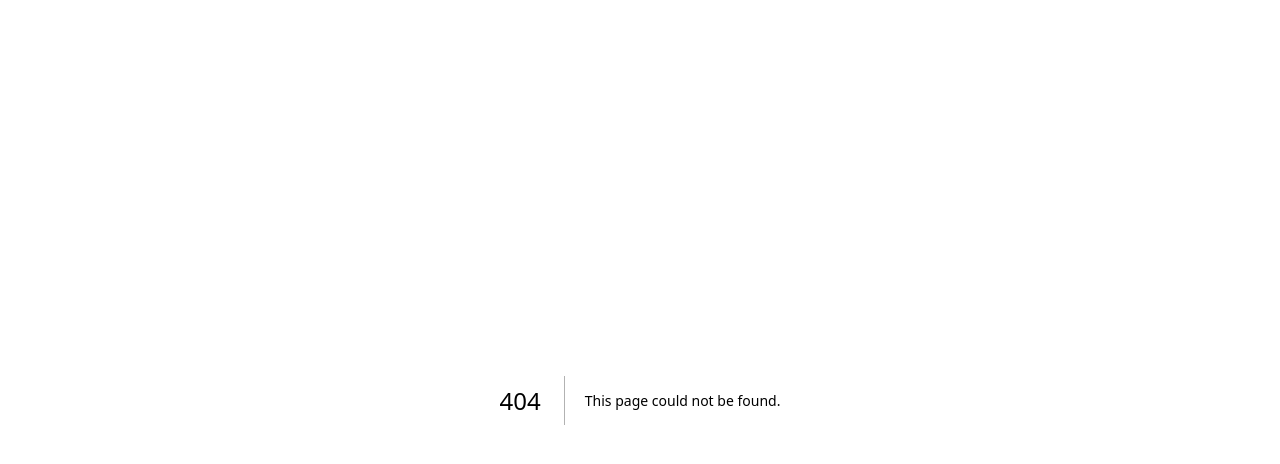
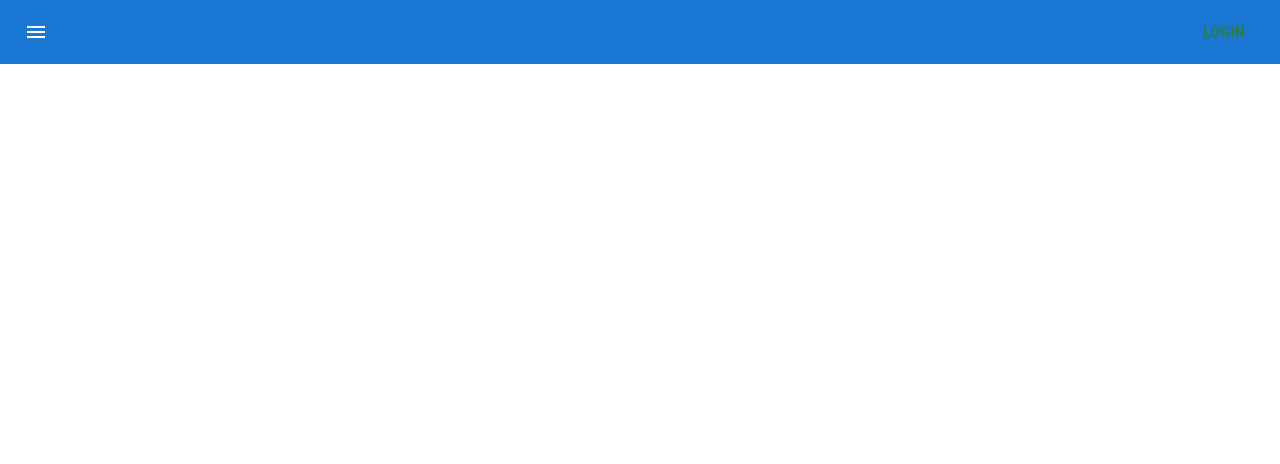
Before and after one commit to B00150046/Krispy_Kreme, a Next.js app in the folder doughnuts/: page /register in a window 1280 px wide. Before the commit this address had no page. Shown: the top 464 px of the page. Built offline with nearby package versions, Linux system fonts and the light colour scheme.

Commit message:
Back-end Expansion
Added new files for numerous functions of the website

```diff
--- /dev/null
+++ b/doughnuts/src/app/api/getDoughnuts/route.js
@@ -0,0 +1,12 @@
+export async function getDoughnuts(req, res) {
+
+    const {MongoClient} = require('mongodb');
+    const url = process.env.MONGODB_URI;
+    const client = new MongoClient(url);
+    const dbName = 'database';
+    await client.connect();
+    const db = client.db(dbName);
+    const collection = db.collection('doughnuts');
+    const Response = await collection.find().toArray();
+    return Response.json()
+}
--- /dev/null
+++ b/doughnuts/src/app/register/page.js
@@ -0,0 +1,35 @@
+'use client'
+import * as React from 'react';
+import AppBar from '@mui/material/AppBar';
+import Box from '@mui/material/Box';
+import Toolbar from '@mui/material/Toolbar';
+import Typography from '@mui/material/Typography';
+import Button from '@mui/material/Button';
+import IconButton from '@mui/material/IconButton';
+import MenuIcon from '@mui/icons-material/Menu';
+import {useState} from 'react';
+
+export default function Page() {
+    const [open, setOpen] = useState(false);
+    return (
+        <Box sx={{ flexGrow: 1 }}>
+        <AppBar position="static">
+            <Toolbar>
+            <IconButton
+                size="large"
+                edge="start"
+                color="inherit"
+                aria-label="menu"
+                sx={{ mr: 2 }}
+            >
+                <MenuIcon />
+            </IconButton>
+            <Typography variant="h6" component="div" sx={{ flexGrow: 1 }}>
+
+            </Typography>
+            <Button color="success">Login</Button>
+            </Toolbar>
+        </AppBar>
+        </Box>
+    );
+    }
```
Also changed, not shown: doughnuts/src/app/api/getLogin/route.js (added), doughnuts/src/app/customer/page.js (added), doughnuts/src/app/manager/page.js (added), 1 other file (tests, documents, lock files or other folders).
